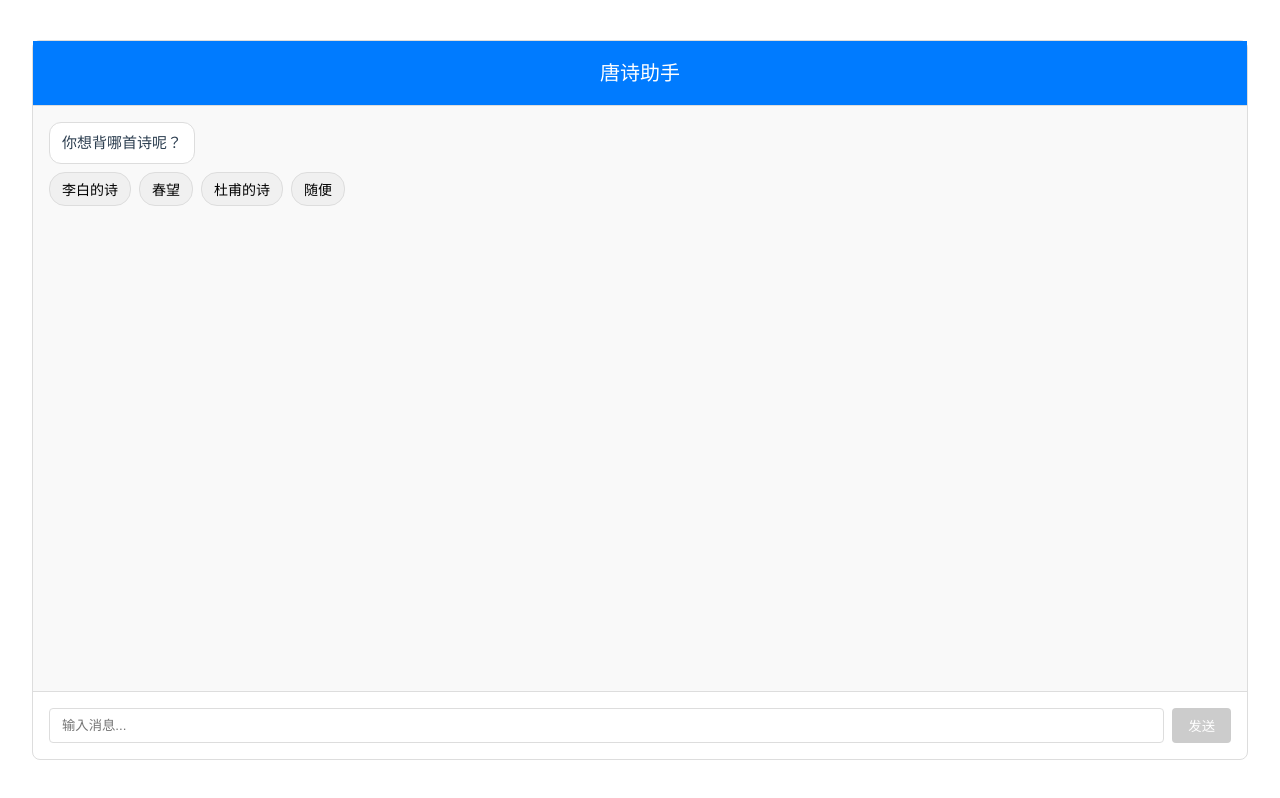
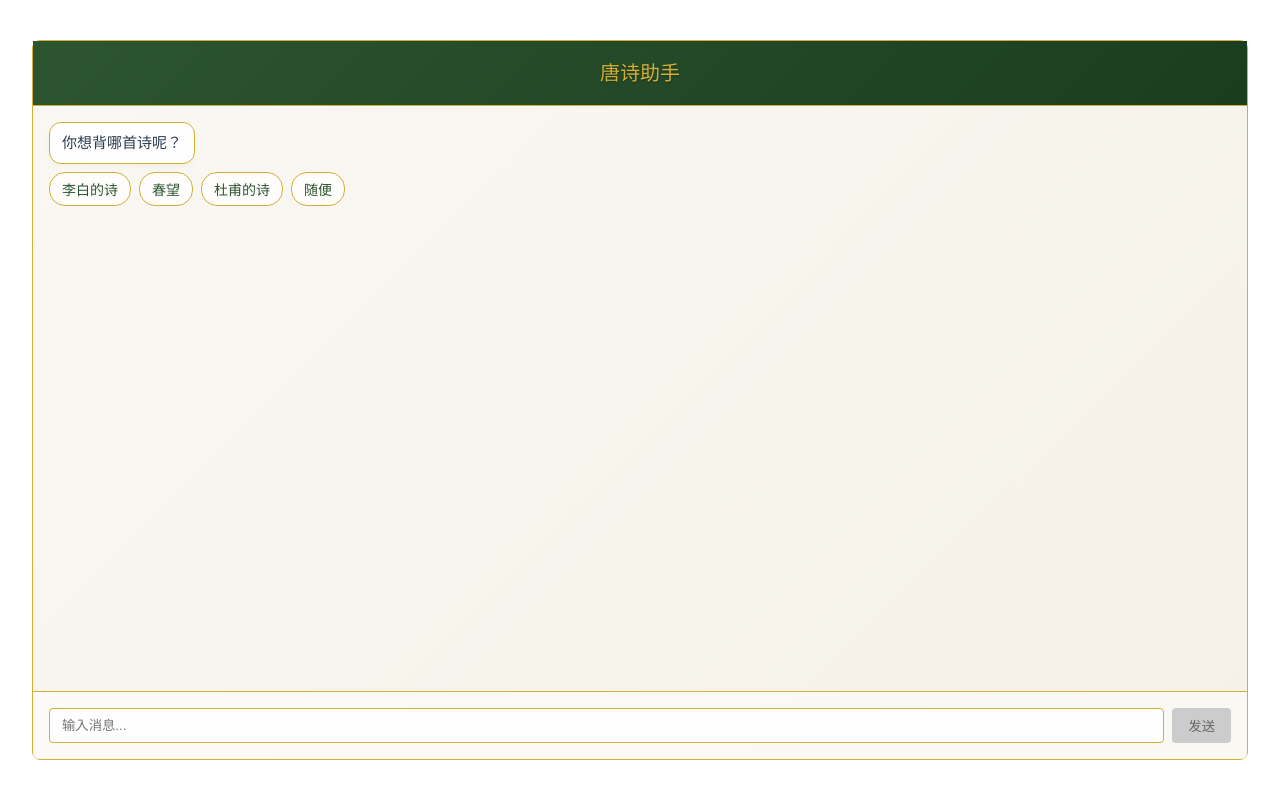
Before and after one commit to achievingKoala/poem-app, a Vue app: page /chat in a window 1280 px wide. Built offline with nearby package versions, Linux system fonts and the light colour scheme; no server answers.

Commit message:
style update

```diff
--- a/src/components/ChatPage.vue
+++ b/src/components/ChatPage.vue
@@ -158,28 +158,30 @@ const sendMessage = async () => {
   height: 90vh;
   width: 100%;
   box-sizing: border-box;
-  border: 1px solid #ddd;
+  border: 1px solid #d4af37;
   border-radius: 8px;
+  background: linear-gradient(135deg, #faf8f3 0%, #f5f1e8 100%);
 }
 
 .header {
   padding: 16px;
-  background: #007bff;
-  color: white;
+  background: linear-gradient(135deg, #2c5530 0%, #1a3d1f 100%);
+  color: #d4af37;
   text-align: center;
-  border-bottom: 1px solid #ddd;
+  border-bottom: 1px solid #d4af37;
 }
 
 .header h1 {
   margin: 0;
   font-size: 20px;
+  text-shadow: 0 1px 2px rgba(0,0,0,0.3);
 }
 
 .messages {
   flex: 1;
   overflow-y: auto;
   padding: 16px;
-  background: #f9f9f9;
+  background: transparent;
 }
 
 .message {
@@ -204,41 +206,56 @@ const sendMessage = async () => {
 }
 
 .user .content {
-  background: #007bff;
+  background: linear-gradient(135deg, #c8102e 0%, #a00d26 100%);
   color: white;
+  box-shadow: 0 2px 4px rgba(200, 16, 46, 0.2);
 }
 
 .assistant .content {
-  background: white;
-  border: 1px solid #ddd;
+  background: rgba(255, 255, 255, 0.9);
+  border: 1px solid #d4af37;
+  box-shadow: 0 2px 4px rgba(212, 175, 55, 0.1);
 }
 
 .input-area {
   display: flex;
   padding: 16px;
-  border-top: 1px solid #ddd;
+  border-top: 1px solid #d4af37;
   gap: 8px;
+  background: rgba(255, 255, 255, 0.5);
 }
 
 .input-area input {
   flex: 1;
   padding: 8px 12px;
-  border: 1px solid #ddd;
+  border: 1px solid #d4af37;
   border-radius: 4px;
   outline: none;
+  background: rgba(255, 255, 255, 0.9);
+}
+
+.input-area input:focus {
+  border-color: #2c5530;
+  box-shadow: 0 0 0 2px rgba(44, 85, 48, 0.1);
 }
 
 .input-area button {
   padding: 8px 16px;
-  background: #007bff;
-  color: white;
+  background: linear-gradient(135deg, #2c5530 0%, #1a3d1f 100%);
+  color: #d4af37;
   border: none;
   border-radius: 4px;
   cursor: pointer;
+  font-weight: 500;
+}
+
+.input-area button:hover:not(:disabled) {
+  background: linear-gradient(135deg, #1a3d1f 0%, #0f2912 100%);
 }
 
 .input-area button:disabled {
   background: #ccc;
+  color: #666;
   cursor: not-allowed;
 }
 
@@ -251,12 +268,19 @@ const sendMessage = async () => {
 
 .option-btn {
   padding: 6px 12px;
-  background: #f0f0f0;
-  border: 1px solid #ddd;
+  background: rgba(255, 255, 255, 0.8);
+  border: 1px solid #d4af37;
   border-radius: 16px;
   cursor: pointer;
   font-size: 14px;
-  transition: background 0.2s;
+  transition: all 0.2s;
+  color: #2c5530;
+}
+
+.option-btn:hover {
+  background: #d4af37;
+  color: white;
+  transform: translateY(-1px);
 }
 
 @media (max-width: 480px) {
```
